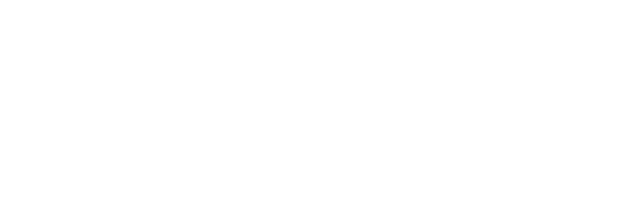
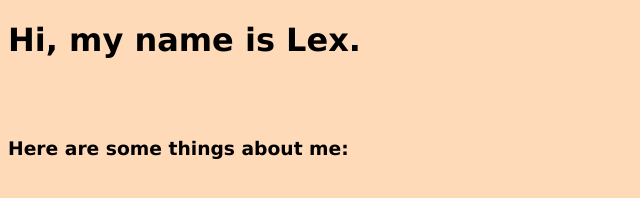
Before and after one commit to lexxyboi/itd108labactivity1, a website built with webpack: page dist/index.html in a window 1280 px wide. Shown: the whole page, without its empty margins (0-640 px from the left). Built offline with nearby package versions, Linux system fonts and the light colour scheme; some packages are replaced by stand-ins of ours.

Commit message:
Initial commit

```diff
--- a/dist/index.html
+++ b/dist/index.html
@@ -1,6 +1,19 @@
 <!DOCTYPE html>
 <html lang="en">
 <head>
+    <style>
+        .container {
+            text-align: left;
+        }
+        body {
+            background-color: peachpuff;
+            font-family: Verdana, Geneva, Tahoma, sans-serif;
+        }
+        h1 {
+                font-weight: bold;
+        }
+
+    </style>
     <meta charset="UTF-8">
     <meta http-equiv="X-UA-Compatible" content="IE=edge">
     <meta name="viewport" content="width=device-width, initial-scale=1.0">
@@ -8,6 +21,13 @@
     <script defer src ="./bundle.js"></script>
 </head>
 <body>
-
+    <div class=".container">
+        <h1>Hi, my name is Lex.</h1>
+        <br>
+        <br>
+            <h3>
+                   Here are some things about me:
+            </h3>
+    </div>
 </body>
 </html>
```
